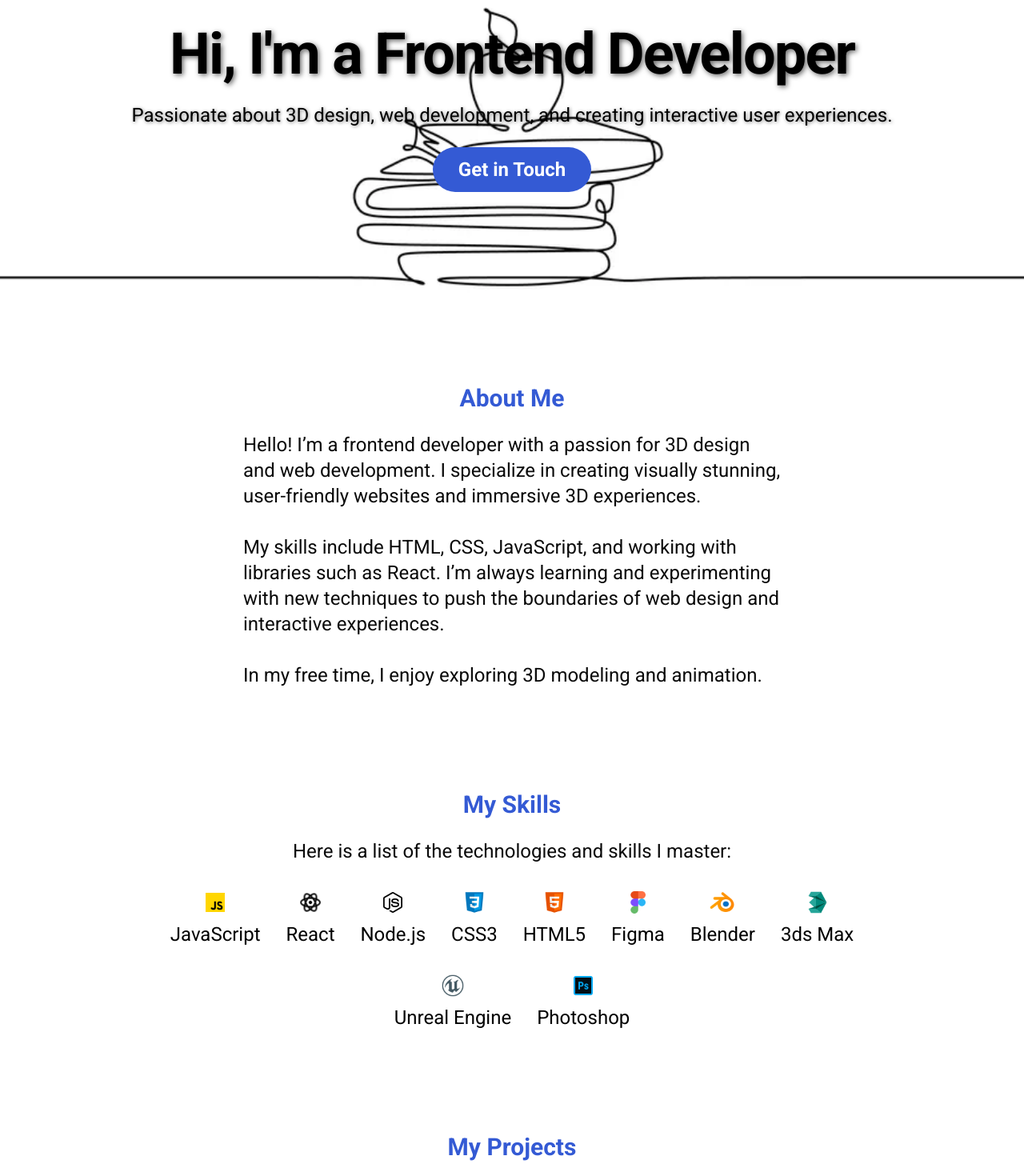
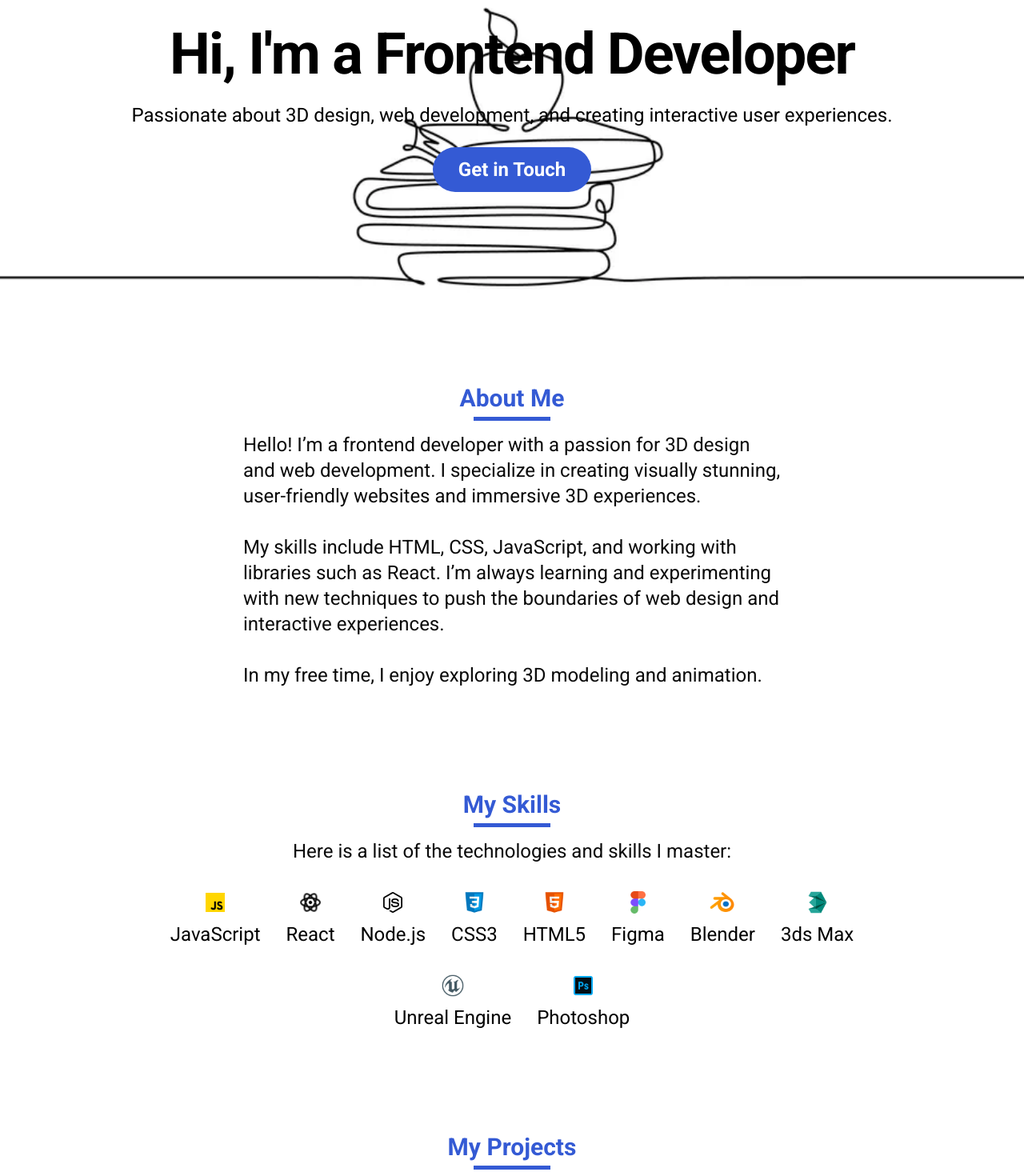
Before and after one commit to vegar24sfj/react-intermediate-oppgave-del-4, a React (Vite) app: page / in a window 1280 px wide. Shown: the part 220-1690 px from the top of the page at 80% size. Built offline with nearby package versions, Linux system fonts and the light colour scheme.

Commit message:
gjort endringer

```diff
--- a/src/App.jsx
+++ b/src/App.jsx
@@ -63,7 +63,8 @@ const App = () => {
               <Contact />
             </div>
           </div>
-          <Footer />
+          <Footer scrollToSection={scrollToSection} />{" "}
+          {/* Pass scrollToSection to Footer */}
         </div>
       </ContactProvider>
     </MenuProvider>
--- a/src/components/AboutPage/AboutPage.jsx
+++ b/src/components/AboutPage/AboutPage.jsx
@@ -3,8 +3,9 @@ import React from "react";
 const AboutPage = () => {
   return (
     <section id="about" className="py-16 px-4 md:px-32 bg-[var(--bg-primary)]">
-      <h2 className="text-2xl md:text-3xl font-bold mb-6 text-[var(--primary)] text-center">
+      <h2 className="text-2xl md:text-3xl font-bold mb-6 text-[var(--primary)] text-center relative">
         About Me
+        <span className="absolute bottom-[-10px] left-0 right-0 mx-auto w-24 h-[5px] bg-[var(--primary)]"></span>
       </h2>
 
       <div className="text-left max-w-2xl mx-auto text-lg md:text-2xl mb-0 text-[var(--text-primary)]">
--- a/src/components/ContactForm/ContactForm.jsx
+++ b/src/components/ContactForm/ContactForm.jsx
@@ -54,8 +54,10 @@ export default function ContactForm() {
           </div>
         )}
 
-        <h2 className="text-[var(--primary)] text-2xl md:text-3xl font-bold mb-6 text-center">
+        <h2 className="text-[var(--primary)] text-2xl md:text-3xl font-bold mb-6 text-center relative">
           Contact Me
+          {/* Thick underline */}
+          <span className="absolute bottom-[-10px] left-0 right-0 mx-auto w-24 h-[5px] bg-[var(--primary)]"></span>
         </h2>
 
         {/* Message */}
@@ -117,7 +119,6 @@ export default function ContactForm() {
         >
           {status === "Sending..." ? "Sending..." : "Send Message"}
         </button>
-
       </form>
     </section>
   );
--- a/src/components/Footer/Footer.jsx
+++ b/src/components/Footer/Footer.jsx
@@ -1,19 +1,19 @@
 import React from "react";
-import { MENU_LIST } from "../../data/menu_data"; // Juster path om nødvendig
+import { MENU_LIST } from "../../data/menu_data"; // Adjust path if necessary
 
-const Footer = () => {
+const Footer = ({ scrollToSection }) => {
   return (
     <footer className="bg-[var(--bg-primary)] text-[var(--text-primary)] py-6 shadow-[0_-4px_24px_-1px_rgba(0,0,0,0.1)]">
       <div className="container mx-auto text-center">
         <div className="mb-4 flex flex-wrap justify-center gap-4 text-sm sm:text-base">
           {MENU_LIST.map((item, index) => (
-            <a
+            <button
               key={index}
-              href={`#${item.text.toLowerCase()}`}
+              onClick={() => scrollToSection(item.text.toLowerCase())} // Using scrollToSection for smooth scrolling
               className="hover:text-[var(--primary)] transition-colors duration-200"
             >
               {item.text}
-            </a>
+            </button>
           ))}
         </div>
         <p className="text-[var(--text-primary)] text-sm sm:text-base">
--- a/src/components/Hero/Hero.jsx
+++ b/src/components/Hero/Hero.jsx
@@ -13,10 +13,10 @@ const Hero = ({ scrollToSection }) => {
       }}
     >
       <div className="text-center sm:px-8">
-        <h1 className="text-5xl sm:text-6xl lg:text-7xl font-extrabold text-[var(text--secondary)] mb-4 sm:mb-6 tracking-tight text-shadow">
+        <h1 className="text-5xl sm:text-6xl lg:text-7xl font-extrabold text-[var(text--secondary)] mb-4 sm:mb-6 tracking-tight">
           Hi, I'm a Frontend Developer
         </h1>
-        <p className="text-xl sm:text-2xl lg:text-2xl text-[var(text--primary)] mb-4 sm:mb-6 text-shadow-sm">
+        <p className="text-xl sm:text-2xl lg:text-2xl text-[var(text--primary)] mb-4 sm:mb-6">
           Passionate about 3D design, web development, and creating interactive
           user experiences.
         </p>
--- a/src/components/Projects/Projects.jsx
+++ b/src/components/Projects/Projects.jsx
@@ -7,8 +7,10 @@ const Projects = () => {
       className="bg-[var(--bg-primary)] text-center py-16 px-4 md:px-32"
     >
       <div className="container mx-auto">
-        <h2 className="text-2xl md:text-3xl font-bold mb-6 text-[var(--primary)]">
+        <h2 className="text-2xl md:text-3xl font-bold mb-6 text-[var(--primary)] relative">
           My Projects
+          {/* Thick underline */}
+          <span className="absolute bottom-[-10px] left-0 right-0 mx-auto w-24 h-[5px] bg-[var(--primary)]"></span>
         </h2>
         <p className="text-lg md:text-2xl mb-8 text-[var(--text-primary)]">
           Check out some of my work on my ArtStation portfolio and Web Store!
--- a/src/components/Skills/SkillSection.jsx
+++ b/src/components/Skills/SkillSection.jsx
@@ -5,11 +5,11 @@ import skillsData from "../../data/Skills.json";
 const SkillSection = () => {
   return (
     <section id="skills" className="py-16 px-4 md:px-32 bg-[var(--bg-primary)]">
-      {" "}
-      {/* Added scroll ID here */}
-      <div className="container mx-auto text-center">
-        <h2 className="text-2xl md:text-3xl font-bold mb-6 text-[var(--primary)]">
+      <div className="container mx-auto text-center relative">
+        <h2 className="text-2xl md:text-3xl font-bold mb-6 text-[var(--primary)] relative">
           My Skills
+          {/* Thick underline similar to Projects */}
+          <span className="absolute bottom-[-10px] left-0 right-0 mx-auto w-24 h-[5px] bg-[var(--primary)]"></span>
         </h2>
         <p className="text-lg md:text-2xl mb-8 text-[var(--text-primary)]">
           Here is a list of the technologies and skills I master:
```
Lines whose indentation alone changed are shown as unchanged.
